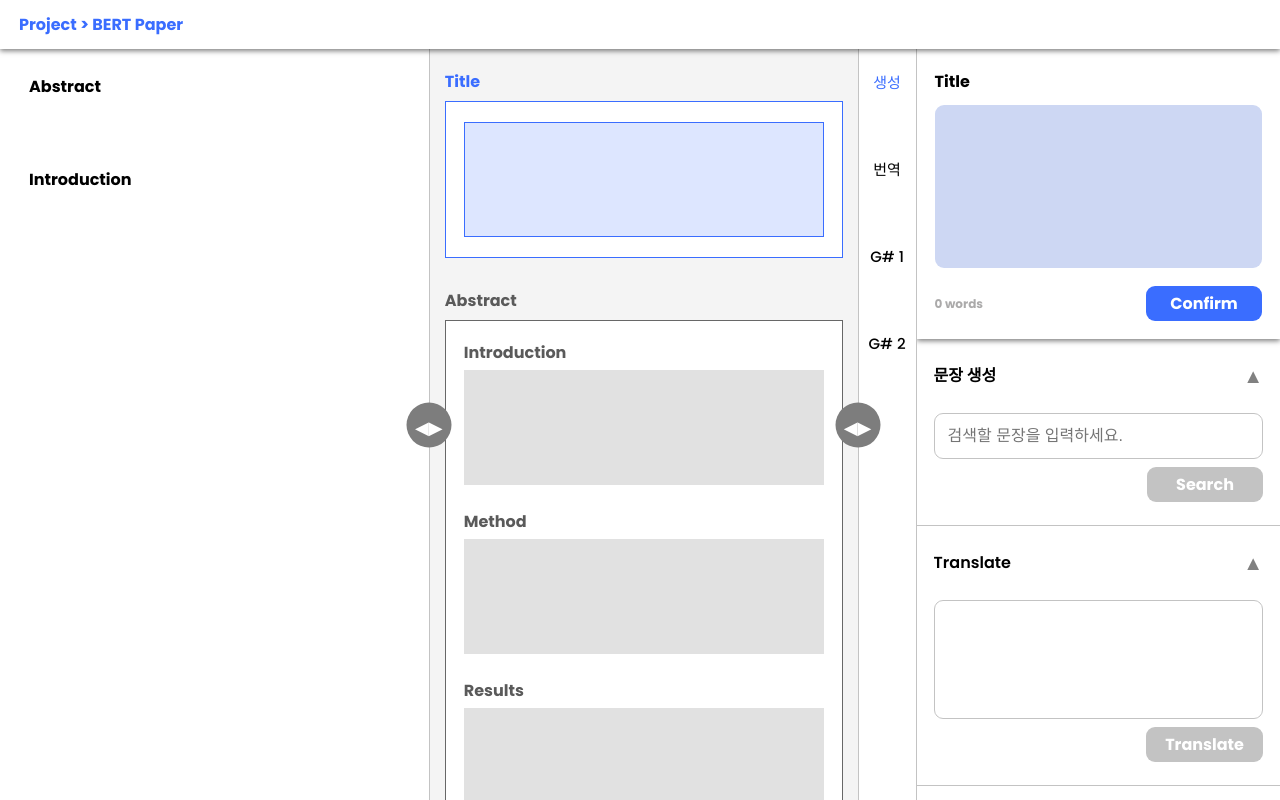
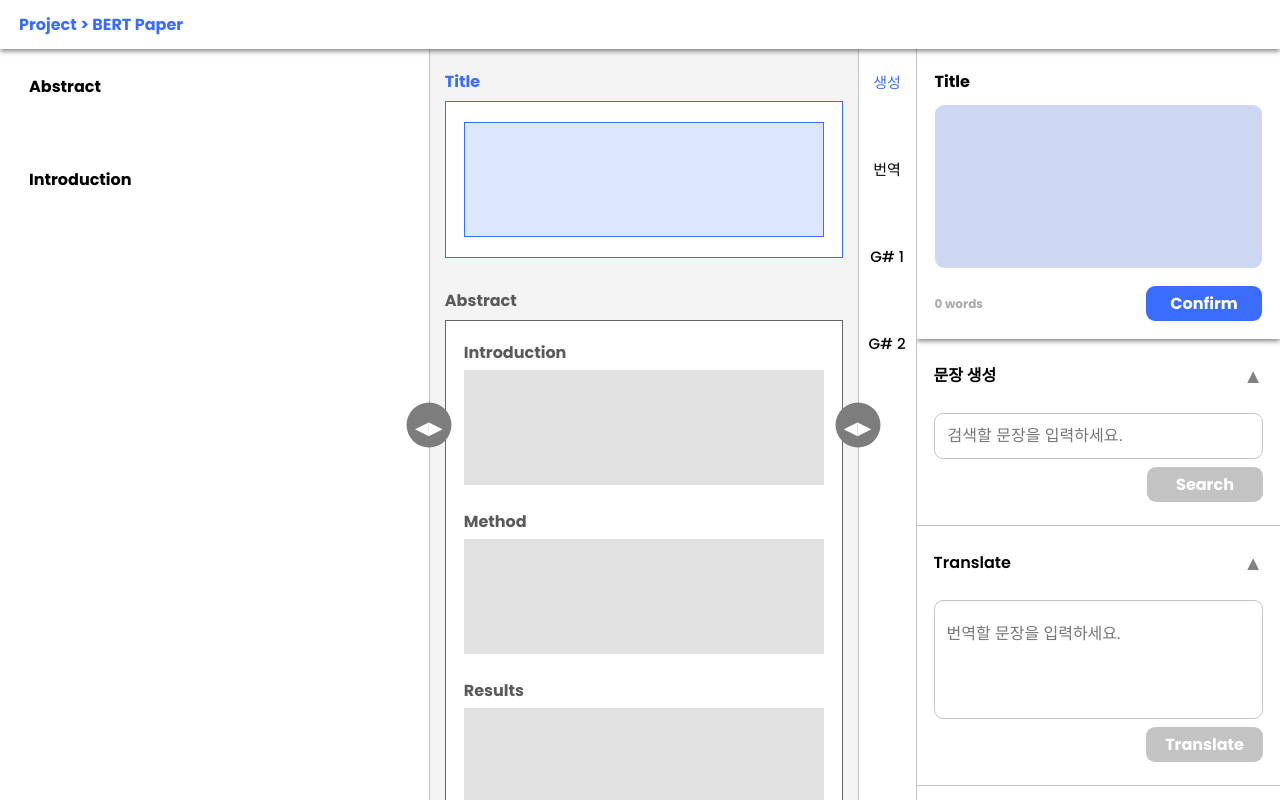
Before and after one commit to heekang2271/PA2022, a React (Create React App) app: page / in a window 1280 px wide. Both pictures are taken after a click on the element 960 px from the left and 179 px from the top of the page. Built offline with nearby package versions, Linux system fonts and the light colour scheme; a web font is replaced by a local one.

Commit message:
실제 예제 삽입

```diff
--- a/src/Components/BERTPaper/Translator.tsx
+++ b/src/Components/BERTPaper/Translator.tsx
@@ -98,7 +98,11 @@ function Translator({ propsRef, setInitHeight }: any) {
       setInitHeight={setInitHeight}
     >
       <TranslateBox>
-        <TextArea value={value} onChange={onChange} />
+        <TextArea
+          value={value}
+          onChange={onChange}
+          placeholder="번역할 문장을 입력하세요."
+        />
         <TranslateBtn onClick={onClick}>Translate</TranslateBtn>
       </TranslateBox>
       {result.loading
```
